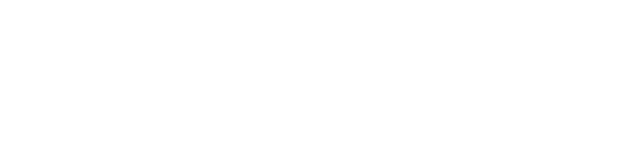
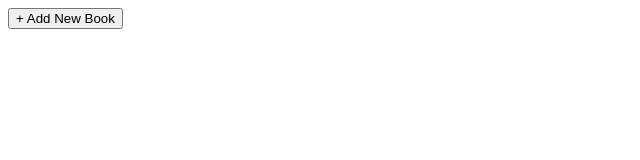
Before and after one commit to thabomcodes/library, a plain HTML site: page index.html in a window 1280 px wide. Shown: the whole page, without its empty margins (0-640 px from the left). Drawn offline with Linux system fonts and the light colour scheme.

Commit message:
Add "new book" button

```diff
--- a/index.html
+++ b/index.html
@@ -5,5 +5,10 @@
     <meta name="viewport" content="width=device-width, intial-scale=1.0" />
     <title>Library</title>
   </head>
-  <body></body>
+  <body>
+    <header></header>
+    <main>
+      <button id="add-book">+ Add New Book</button>
+    </main>
+  </body>
 </html>
```
